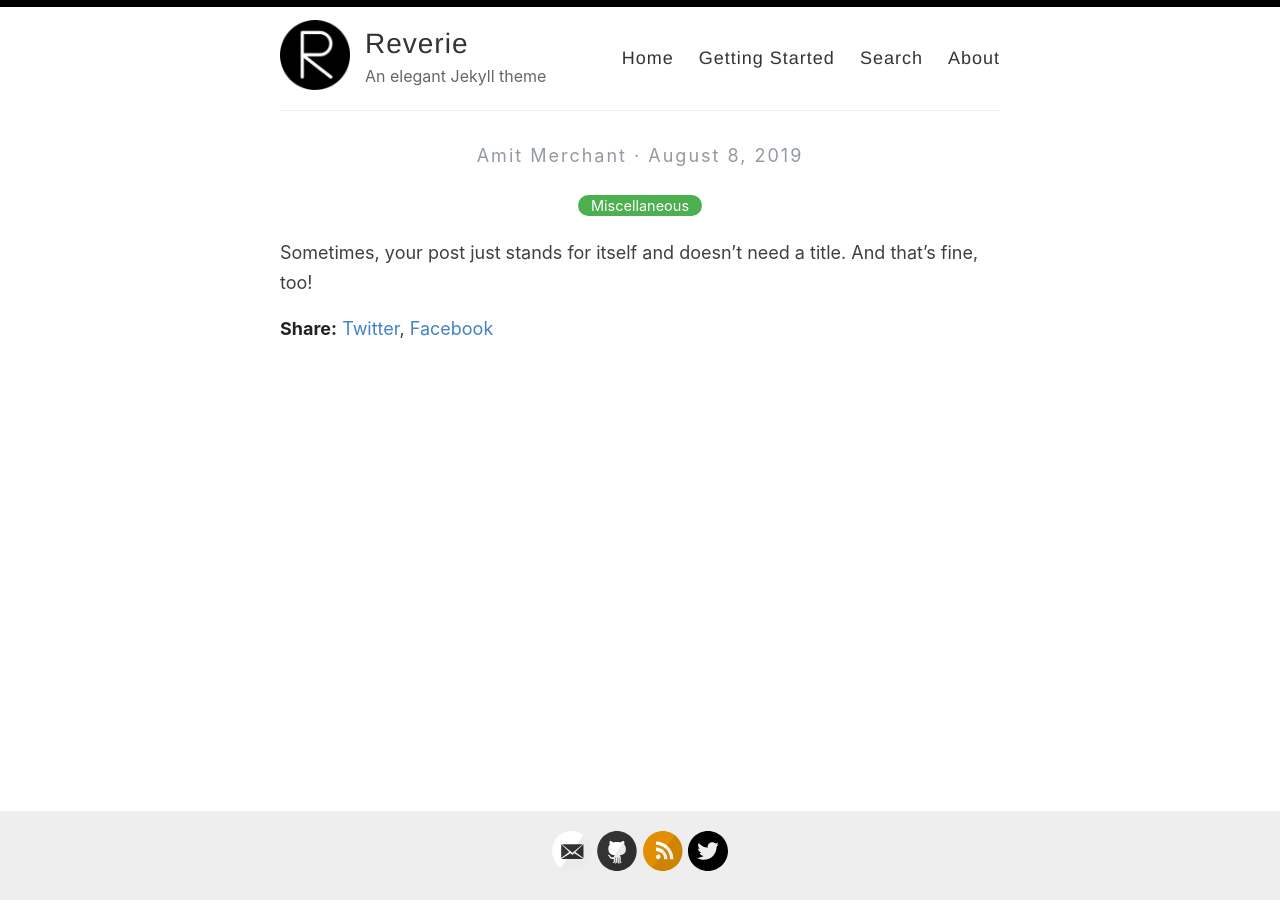
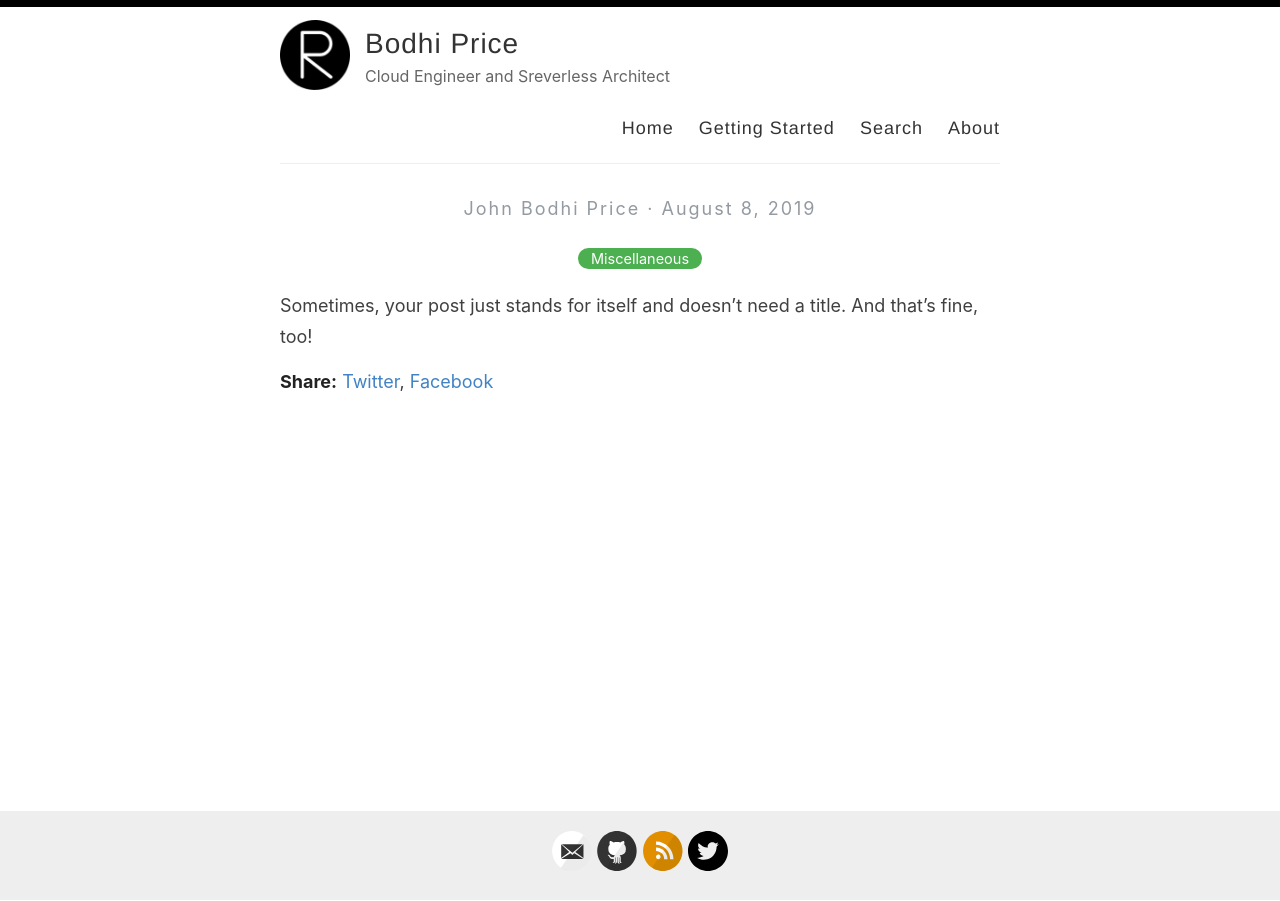
Before and after one commit to bodhiprice/bodhiprice.github.io, a Jekyll site: the page built from _posts/2019-08-08-no-title-posts.md, in a window 1280 px wide. Built offline with Jekyll 4.4.1, drawn with Linux system fonts in a browser that asks for light colours.

Commit message:
Update _config.yml

```diff
--- a/_config.yml
+++ b/_config.yml
@@ -3,13 +3,13 @@
 #
 
 # Name of your site (displayed in the header)
-name: Reverie
+name: Bodhi Price
 
 # Name of the author
-author: Amit Merchant
+author: John Bodhi Price
 
 # Short bio or description (displayed in the header)
-description: An elegant Jekyll theme
+description: Cloud Engineer and Sreverless Architect
 
 # URL of your avatar or profile pic (you could use your GitHub profile pic)
 avatar: /images/reverie.png
@@ -21,15 +21,15 @@
 # Includes an icon in the footer for each username you enter
 footer-links:
   dribbble:
-  email: amit.d.merchant@gmail.com
+  email: jprice@hey.com
   facebook:
   flickr:
-  github: amitmerchant1990/reverie
+  github: https://github.com/bodhiprice
   instagram:
   linkedin:
   pinterest:
   rss: rss
-  twitter: amit_merchant
+  twitter: https://twitter.com/bodhiprice
   stackoverflow:
   youtube: # channel/<your_long_string> or user/<user-name>
   googleplus: # anything in your profile username that comes after plus.google.com/
@@ -41,21 +41,21 @@
 disqus:
 
 # Enter your Google Analytics web tracking code (e.g. UA-2110908-2) to activate tracking
-google_analytics: UA-43339302-11
+#google_analytics: UA-43339302-11
 
 # For newer "GA4" analytics, use the following instead of the "UA" entry above
 #google_analytics_ga4: G-GABC1DEFG
 
 # Your website URL (e.g. http://amitmerchant1990.github.io or http://www.amitmerchant.com)
 # Used for Sitemap.xml and your RSS feed
-url: http://www.amitmerchant.com/reverie
-enforce_ssl: https://www.amitmerchant.com/reverie
+#url: http://www.amitmerchant.com/reverie
+#enforce_ssl: https://www.amitmerchant.com/reverie
 
 # If you're hosting your site at a Project repository on GitHub pages
 # (http://yourusername.github.io/repository-name)
 # and NOT your User repository (http://yourusername.github.io)
 # then add in the baseurl here, like this: "/repository-name"
-baseurl: "/reverie"
+#baseurl: "/reverie"
 
 #
 # !! You don't need to change any of the configuration flags below !!
```
